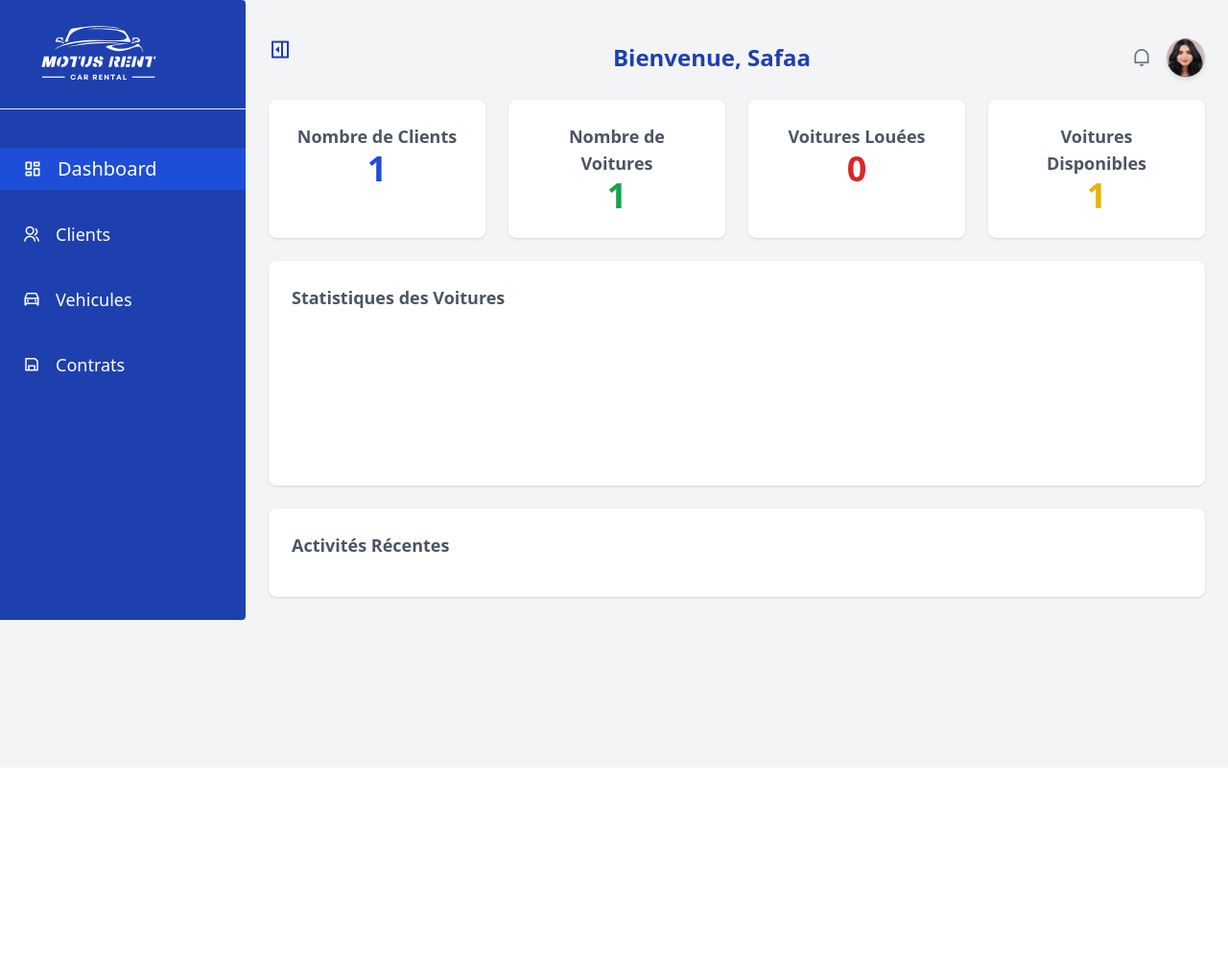
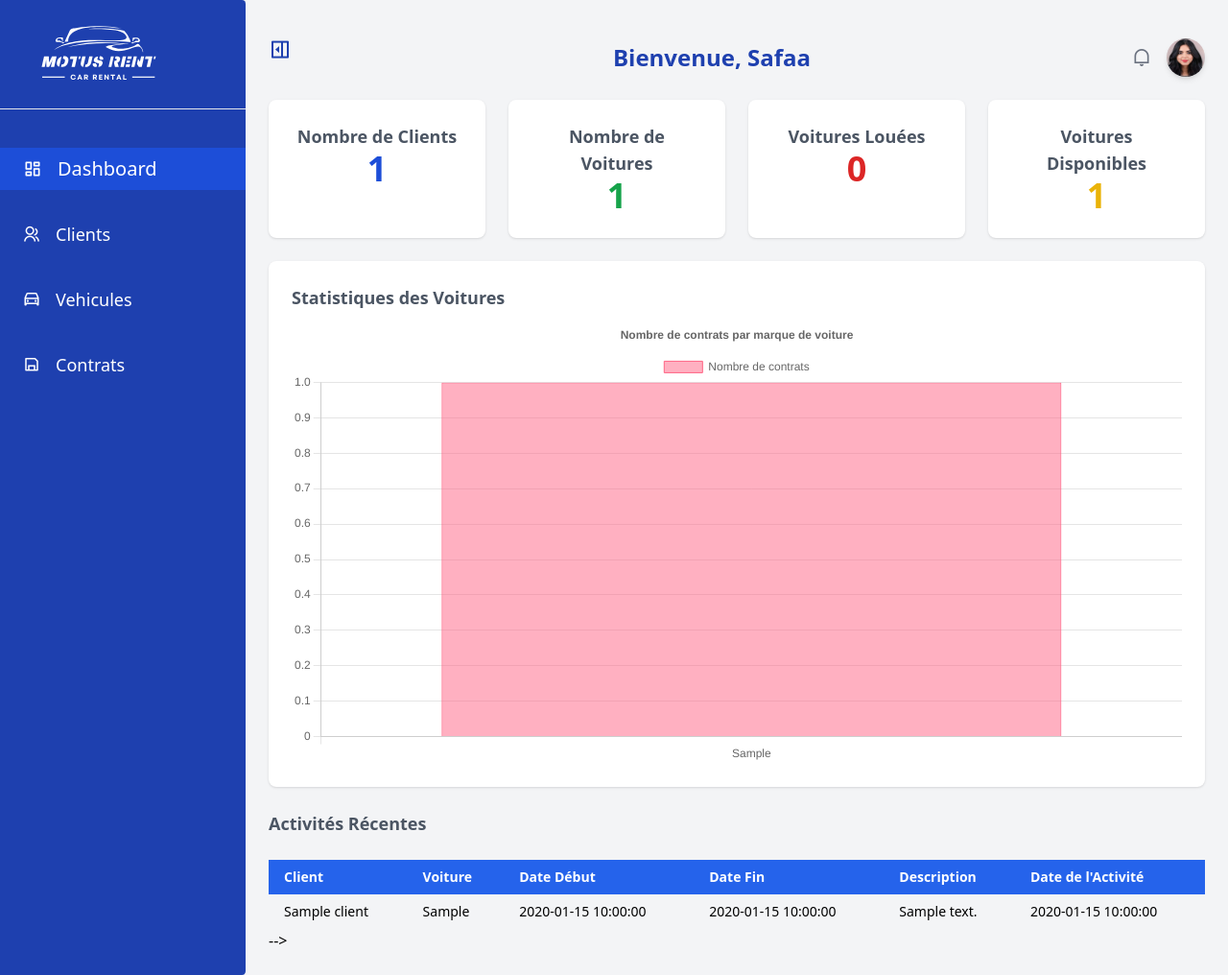
Before and after one commit to Safaa-Ettalhi/gestion-de-location, a PHP site: page / in a window 1280 px wide. Shown: the whole page at 96% size. Before the commit the page ends 646 px from the top, so only its background shows below. Run offline with PHP 8.4, Linux system fonts and the light colour scheme; tables that the repository leaves empty or names only in its code hold one stand-in row (values such as "Sample post"); data that the repository does not hold is empty; a map, chart or similar area stays blank; some libraries are stand-ins or nearby versions.

Commit message:
add chart grafique

```diff
--- a/index.php
+++ b/index.php
@@ -1,5 +1,22 @@
 <?php
 include('db.php');
+// Nouvelle variable pour exécuter la requête SQL
+$queryResult = "
+    SELECT v.marque AS marque, COUNT(co.id) AS nombre_contrats
+    FROM voitures v
+    JOIN contrats co ON v.id = co.id_voiture
+    GROUP BY v.marque
+";
+
+$result = $conn->query($queryResult);
+
+$labels = [];
+$data = [];
+
+while ($row = $result->fetch_assoc()) {
+    $labels[] = $row['marque'];
+    $data[] = $row['nombre_contrats'];
+}
 ?>
 <!DOCTYPE html>
 <html lang="fr">
@@ -133,20 +150,121 @@ include('db.php');
                 <canvas id="voituresChart" class="mt-2"></canvas>
             </section>
 
-            <!-- Recent Activities -->
-            <section class="bg-white p-6 rounded-lg shadow">
+
                 <h3 class="text-lg font-bold text-gray-600">Activités Récentes</h3>
-                <ul class="mt-4 space-y-2">
-                    <!-- <?php while ($row = mysqli_fetch_assoc($dernieres_activites)): ?>
-                        <li class="flex justify-between text-gray-700">
-                            <span><?php echo $row['description']; ?></span>
-                            <span class="text-sm text-gray-500"><?php echo $row['date']; ?></span>
-                        </li>
-                    <?php endwhile; ?> -->
-                </ul>
-            </section>
+                <table class="min-w-full border-collapse  text-sm">
+                    <thead class="bg-blue-600 text-white">
+                        <tr>
+                            <th class="px-4 py-2 text-left font-semibold">Client</th>
+                            <th class="px-4 py-2 text-left font-semibold">Voiture</th>
+                            <th class="px-4 py-2 text-left font-semibold">Date Début</th>
+                            <th class="px-4 py-2 text-left font-semibold">Date Fin</th>
+                            <th class="px-4 py-2 text-left font-semibold">Description</th>
+                            <th class="px-4 py-2 text-left font-semibold">Date de l'Activité</th>
+                        </tr>
+                    </thead>
+
+                    <tbody>
+                        <?php
+
+
+                        $result = $conn->query("SELECT
+                            c.nom AS client,
+                            v.marque AS voiture,
+                            co.date_debut,
+                            co.date_fin,
+                            a.description,
+                            a.created_at
+                        FROM activites a
+                        JOIN contrats co ON a.id_contrat = co.id
+                        JOIN clients c ON co.id_client = c.id
+                        JOIN voitures v ON co.id_voiture = v.id
+                        ORDER BY a.created_at DESC  LIMIT 5
+                        ");
+
+                    if ($result->num_rows > 0) {
+                        while ($row = $result->fetch_assoc()) {
+                            echo "<tr>";
+                            echo "<td class='px-4 py-2'>{$row['client']}</td>";
+                            echo "<td class='px-4 py-2'>{$row['voiture']}</td>";
+                            echo "<td class='px-4 py-2'>{$row['date_debut']}</td>";
+                            echo "<td class='px-4 py-2'>{$row['date_fin']}</td>";
+                            echo "<td class='px-4 py-2'>{$row['description']}</td>";
+                            echo "<td class='px-4 py-2'>{$row['created_at']}</td>";
+                            echo "</tr>";
+                        }
+                    } else {
+                        echo "<tr><td colspan='6' class='px-4 py-2 text-center text-gray-500'>Aucune activité récente</td></tr>";
+                    }
+
+?>
+
+                    </tbody>
+
+    </table>
+</section> -->
+
+
       </main>
     </div>
+    <script src="https://cdn.jsdelivr.net/npm/chart.js"></script>
+<script>
 
+    const labels = <?php echo json_encode($labels); ?>;
+    const data = <?php echo json_encode($data); ?>;
+
+
+    const dataVoitures = {
+        labels: labels,
+        datasets: [{
+            label: 'Nombre de contrats',
+            data: data,
+            backgroundColor: [
+                'rgba(255, 99, 132, 0.5)',
+                'rgba(54, 162, 235, 0.5)',
+                'rgba(255, 206, 86, 0.5)',
+                'rgba(75, 192, 192, 0.5)',
+                'rgba(153, 102, 255, 0.5)'
+            ],
+            borderColor: [
+                'rgba(255, 99, 132, 1)',
+                'rgba(54, 162, 235, 1)',
+                'rgba(255, 206, 86, 1)',
+                'rgba(75, 192, 192, 1)',
+                'rgba(153, 102, 255, 1)'
+            ],
+            borderWidth: 1
+        }]
+    };
+
+
+    const configVoituresChart = {
+        type: 'bar',
+        data: dataVoitures,
+        options: {
+            responsive: true,
+            plugins: {
+                legend: {
+                    position: 'top',
+                },
+                title: {
+                    display: true,
+                    text: 'Nombre de contrats par marque de voiture'
+                }
+            },
+            scales: {
+                y: {
+                    beginAtZero: true
+                }
+            }
+        }
+    };
+
+
+    const voituresChart = new Chart(
+        document.getElementById('voituresChart'),
+        configVoituresChart
+    );
+</script>
 </body>
 </html>
```
